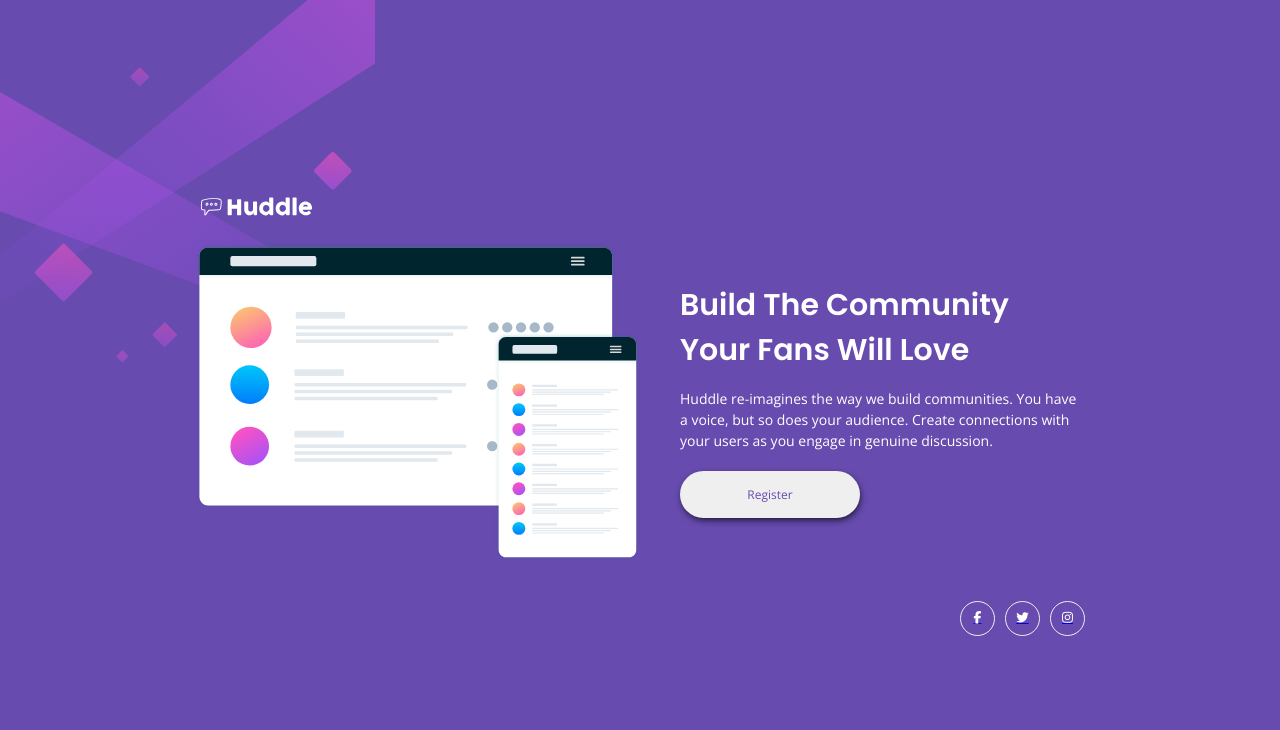
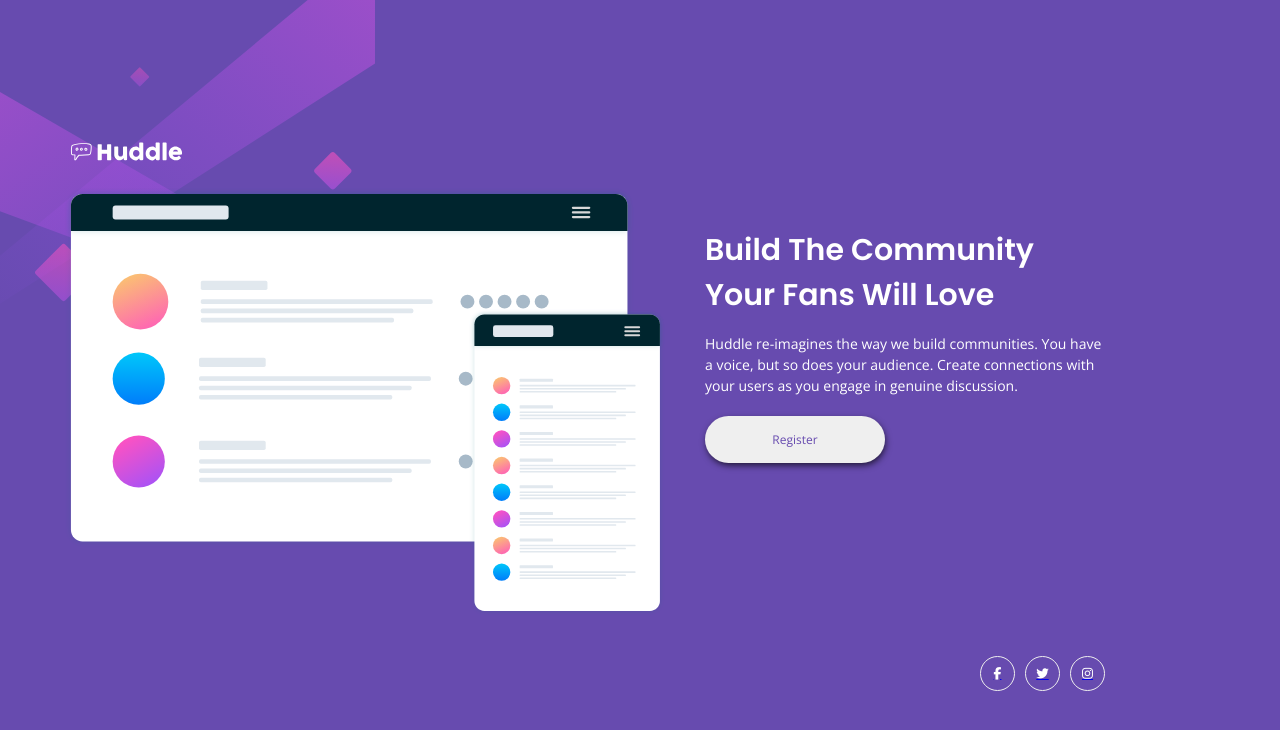
Before and after one commit to YariMorcus/huddle-landing-page, a website: page index.html in a window 1280 px wide. Drawn offline with Linux system fonts and the light colour scheme.

Commit message:
Fix alignment issues

```diff
--- a/scss/base/_base.scss
+++ b/scss/base/_base.scss
@@ -33,8 +33,12 @@ body {
   }
 
   @include m.breakpoint-lg() {
-    // max-width: 80rem;
-    max-width: 89rem;
+    margin: 0 4rem;
+    max-width: 115rem;
+  }
+
+  @include m.breakpoint-xl() {
+    margin: 0 auto;
   }
 }
 
--- a/scss/pages/_huddle-landing-page.scss
+++ b/scss/pages/_huddle-landing-page.scss
@@ -20,8 +20,12 @@
 .landing-container {
   @include m.breakpoint-md() {
     display: grid;
-    grid-template-columns: repeat(2, 1fr);
+    grid-template-columns: 1fr 44rem;
     align-items: center;
+  }
+
+  @include m.breakpoint-lg() {
+    grid-template-columns: 1fr 55rem;
   }
 }
 
@@ -34,6 +38,10 @@
     text-align: left;
     padding-top: 4rem;
     align-self: start;
+  }
+
+  @include m.breakpoint-lg() {
+    padding-right: 11rem;
   }
 
   &__heading {
@@ -86,14 +94,13 @@
   margin-top: 4rem;
   display: flex;
   justify-content: center;
-  padding: 0 5.5rem;
 
   @include m.breakpoint-md() {
     justify-content: flex-end;
   }
 
-  @include m.breakpoint-md() {
-    padding: initial;
+  @include m.breakpoint-lg() {
+    padding-right: 11rem;
   }
 
   &__link:not(:first-child) {
@@ -108,7 +115,6 @@
     width: 2.5rem;
     height: 2.5rem;
     color: v.$white;
-    text-align: center;
 
     &:hover {
       color: v.$soft-magenta;
```
Also changed, not shown: css/main.css.
